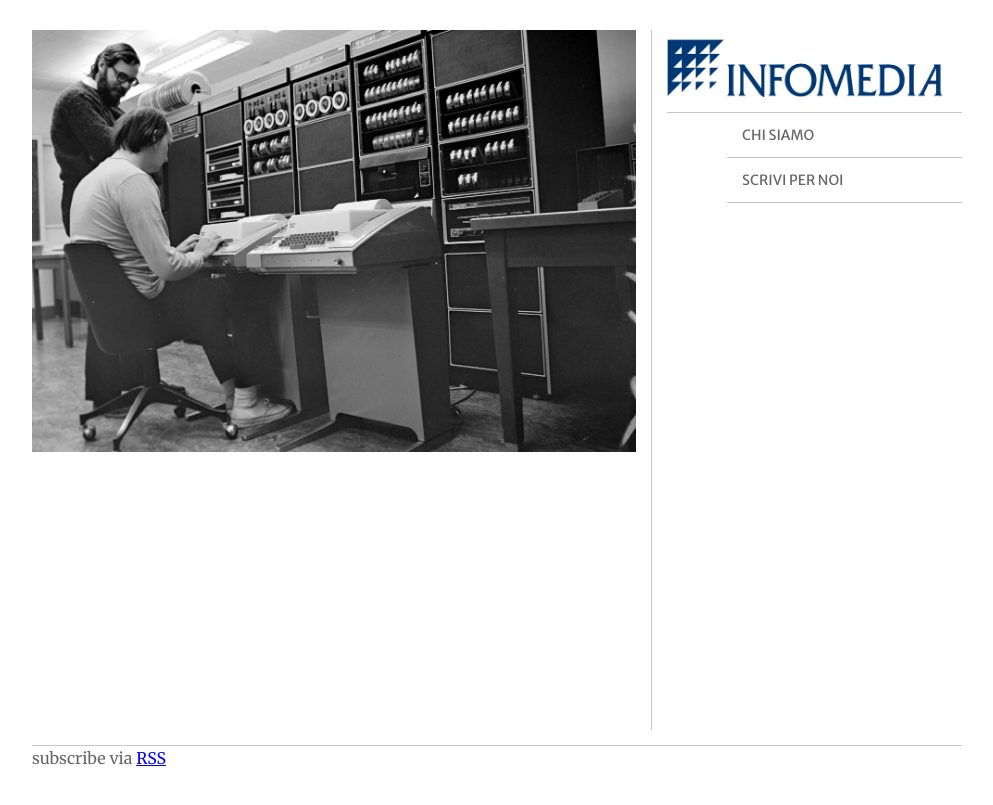
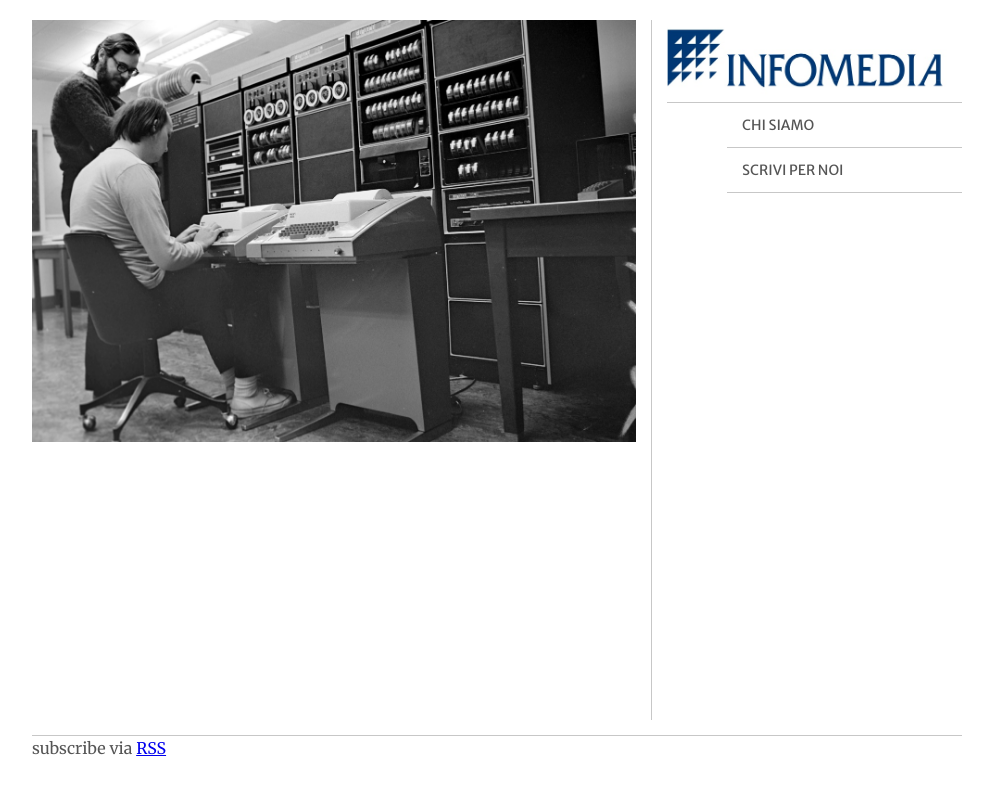
Before and after one commit to infomedia-it/infomedia-it.github.io, a Jekyll site: the page built from index.html, in a window 1280 px wide. Shown: the top 805 px of the page, without its empty margins (143-1136 px from the left). Built offline with Jekyll 4.4.1, drawn with Linux system fonts in a browser that asks for light colours.

Commit message:
Forcing vert scroll bar + slightly darker dark grey

```diff
--- a/_sass/core/_base.scss
+++ b/_sass/core/_base.scss
@@ -1,5 +1,6 @@
 html {
   box-sizing: border-box;
+  overflow-y: scroll;
 }
 
 *, *:before, *:after {
--- a/_sass/core/_variables.scss
+++ b/_sass/core/_variables.scss
@@ -1,6 +1,6 @@
 // colors
 $black: #212121;
-$dark-grey: #666;
+$dark-grey: #555;
 $light-grey: #c7c7c7;
 $white: #fff;
 $blue: #143C71;
--- a/_sass/elements/_body.scss
+++ b/_sass/elements/_body.scss
@@ -9,7 +9,7 @@
     float: left;
     width: 66.6666%;
     padding-right: 15px;
-    margin-top: 30px;
+    margin-top: 20px;
 
     border-right: 1px solid $light-grey;
     min-height: 700px;
--- a/_sass/elements/_header.scss
+++ b/_sass/elements/_header.scss
@@ -70,7 +70,7 @@
   #banner {
     float: right;
     width: 33.3333%;
-    padding-top: 30px;
+    padding-top: 20px;
     padding-left: 15px;
 
     .nav-menu {
```
